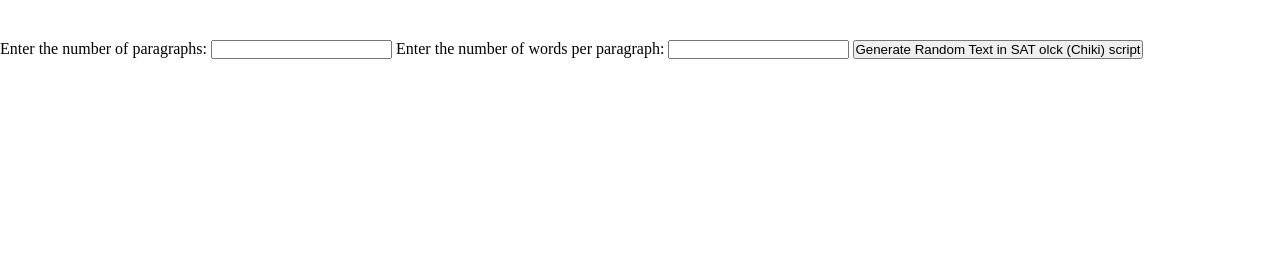
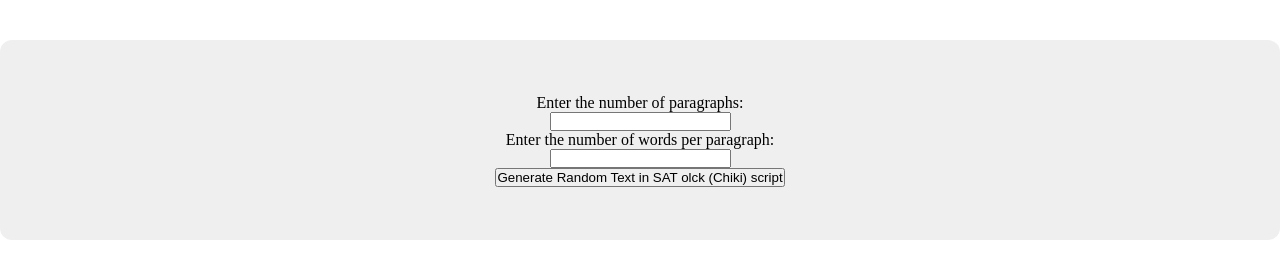
Before and after one commit to sorenbakhol/satlorem, a plain HTML site: page index.html in a window 1280 px wide. Drawn offline with Linux system fonts and the light colour scheme.

Commit message:
Update index.html

```diff
--- a/index.html
+++ b/index.html
@@ -30,24 +30,38 @@
             /* background: gray; */
             /* border: 2px solid; */
         }
+
+        #lab {
+            width: 100%;
+            height: 200px;
+            border-radius: 12px;
+            background: #dbdbdb6e;
+            box-shadow: 0 0 10 rgba(0, 0, 0, 0.1);
+            display: flex;
+            flex-direction: column;
+            align-items: center;
+            justify-content: center;
+            position: sticky;
+            bottom: 0px;
+        }
     </style>
 </head>
 
 <body>
     <div id="main">
-
-        <div id="content">
-
-        </div>
+        <div id="content"></div>
     </div>
 
-    <label for="paragraphCount">Enter the number of paragraphs:</label>
-    <input type="number" id="paragraphCount" name="paragraphCount" min="1">
 
-    <label for="wordCount">Enter the number of words per paragraph:</label>
-    <input type="number" id="wordCount" name="wordCount" min="1">
+    <div id="lab">
+        <label for="paragraphCount">Enter the number of paragraphs:</label>
+        <input type="number" id="paragraphCount" name="paragraphCount" min="1">
 
-    <button onclick="generateRandomText()">Generate Random Text in SAT olck (Chiki) script</button>
+        <label for="wordCount">Enter the number of words per paragraph:</label>
+        <input type="number" id="wordCount" name="wordCount" min="1">
+
+        <button onclick="generateRandomText()">Generate Random Text in SAT olck (Chiki) script</button>
+    </div>
 
     <script src="words.js" defer></script>
     <script>
```
